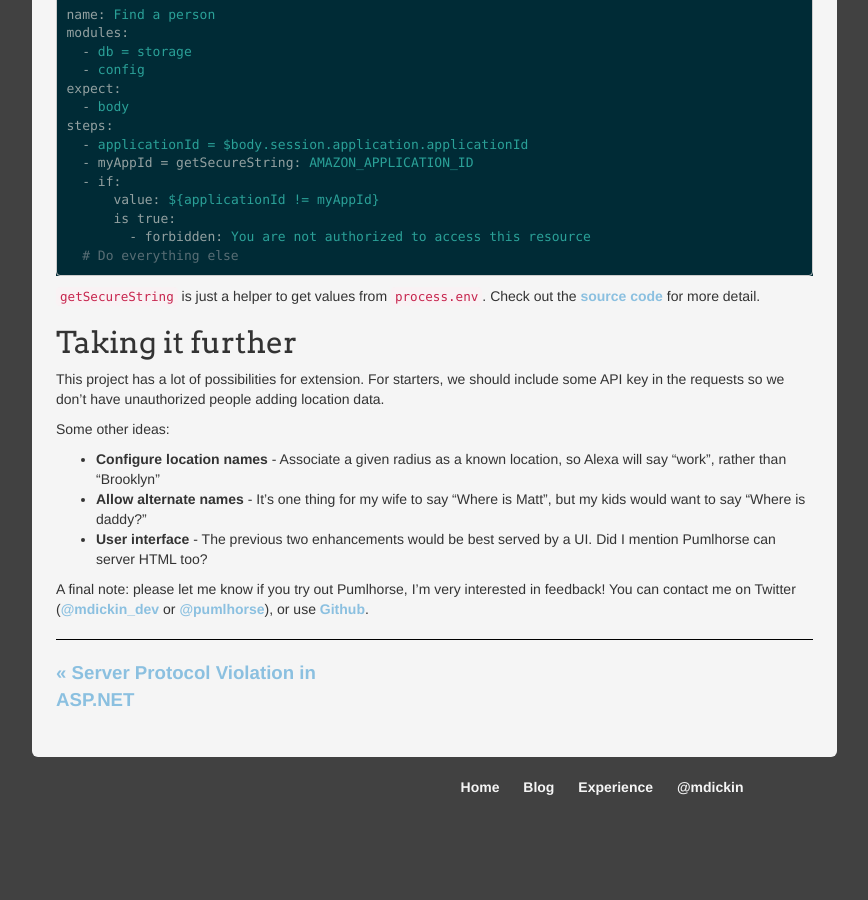
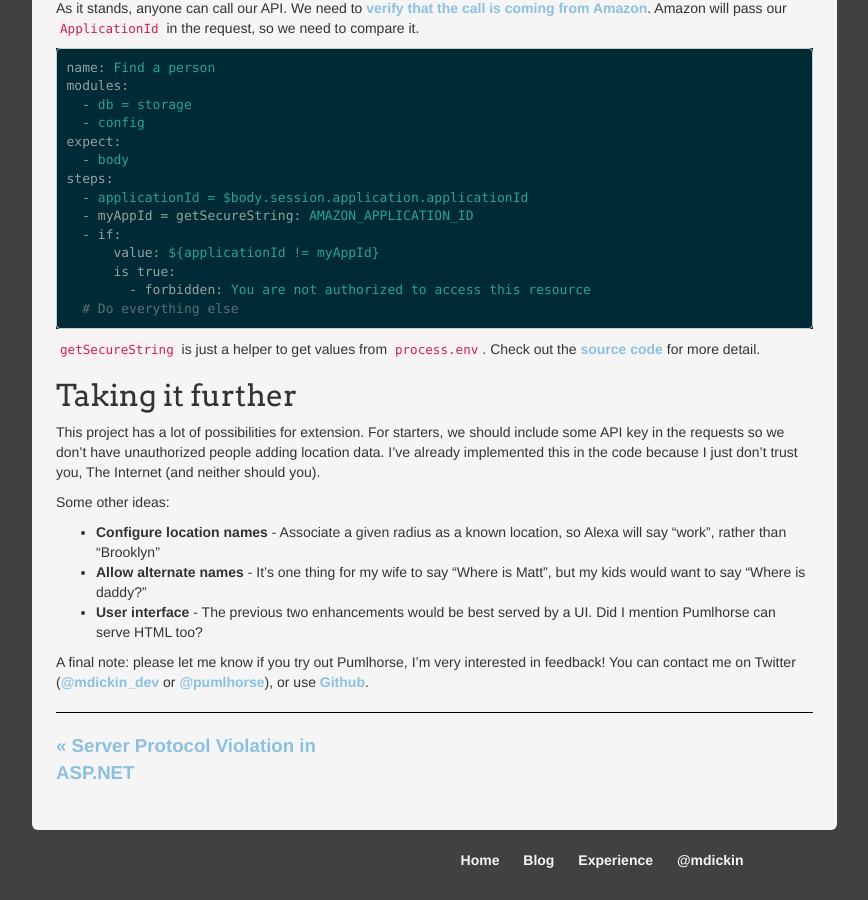
Before and after one commit to mdickin/mdickin.github.io, a Jekyll site: the page built from blog/_posts/2017-04-30-writing-weasley-clock-with-alexa.md, in a window 1280 px wide and 900 px high, scrolled down 9808 px. Shown: the whole window, without its empty margins (63-931 px from the left). Built offline with Jekyll 4.4.1, drawn with Linux system fonts in a browser that asks for light colours; nearby versions of some CDN libraries; our own code applies the rules of GitHub Pages for plain Markdown files; before the commit the page ends 10635 px from its top, so only the background shows below that; some of the changed text lies outside the part shown.

Commit message:
Minor changes
Fixed typo, added headers

```diff
--- a/blog/_posts/2017-04-30-writing-weasley-clock-with-alexa.md
+++ b/blog/_posts/2017-04-30-writing-weasley-clock-with-alexa.md
@@ -396,12 +398,12 @@ steps:
 
 ## Taking it further
 
-This project has a lot of possibilities for extension. For starters, we should include some API key in the requests so we don't have unauthorized people adding location data.
+This project has a lot of possibilities for extension. For starters, we should include some API key in the requests so we don't have unauthorized people adding location data. I've already implemented this in the code because I just don't trust you, The Internet (and neither should you).
 
 Some other ideas:
 
 * **Configure location names** - Associate a given radius as a known location, so Alexa will say "work", rather than "Brooklyn"
 * **Allow alternate names** - It's one thing for my wife to say "Where is Matt", but my kids would want to say "Where is daddy?"
-* **User interface** - The previous two enhancements would be best served by a UI. Did I mention Pumlhorse can server HTML too?
+* **User interface** - The previous two enhancements would be best served by a UI. Did I mention Pumlhorse can serve HTML too?
 
 A final note: please let me know if you try out Pumlhorse, I'm very interested in feedback! You can contact me on Twitter ([@mdickin_dev](https://www.twitter.com/mdickin_dev) or [@pumlhorse](https://www.twitter.com/pumlhorse)), or use [Github](https://www.github.com/pumlhorse/pumlhorse).
```
Also changed, not shown: other parts of blog/_posts/2017-04-30-writing-weasley-clock-with-alexa.md (+3 -1 lines).
